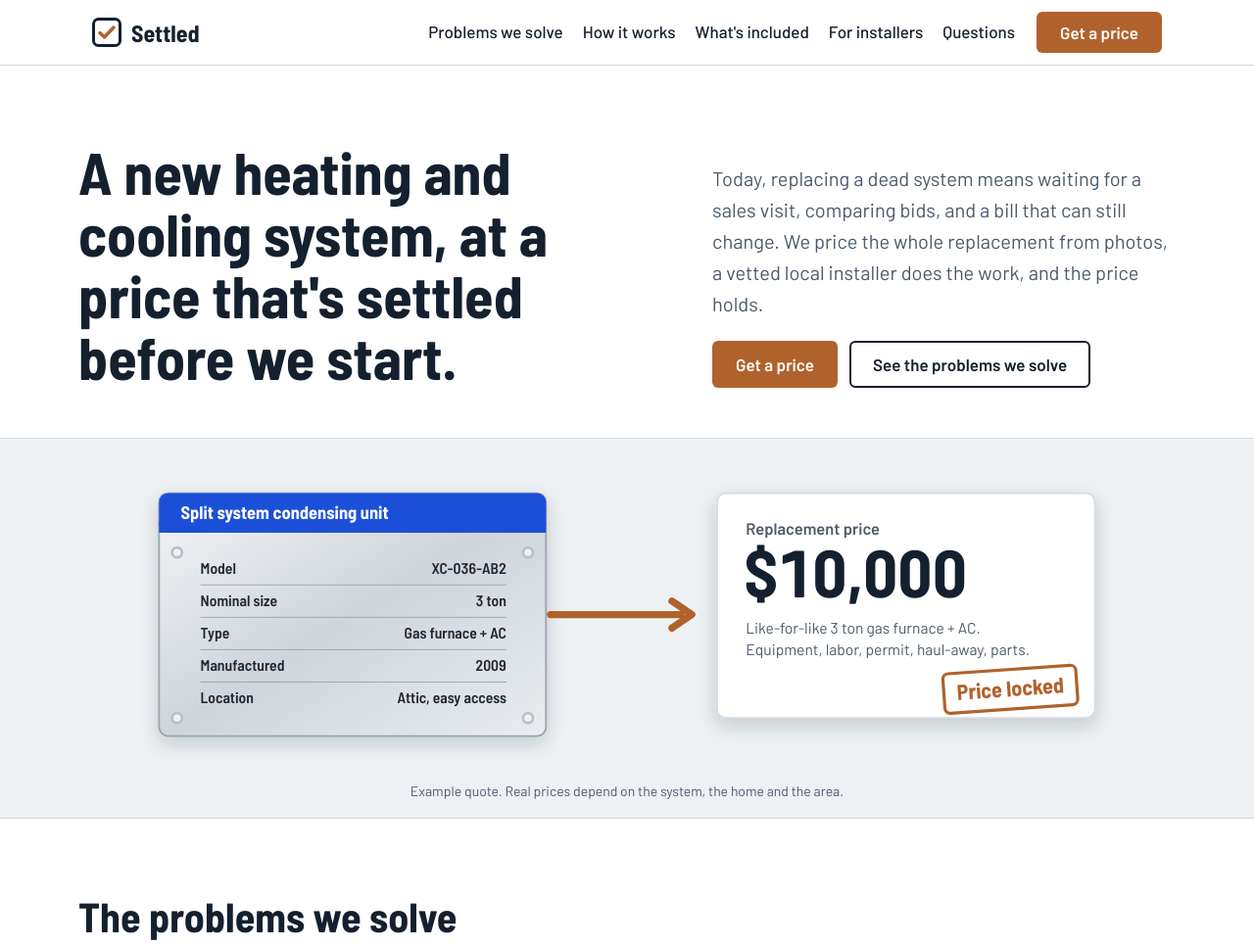
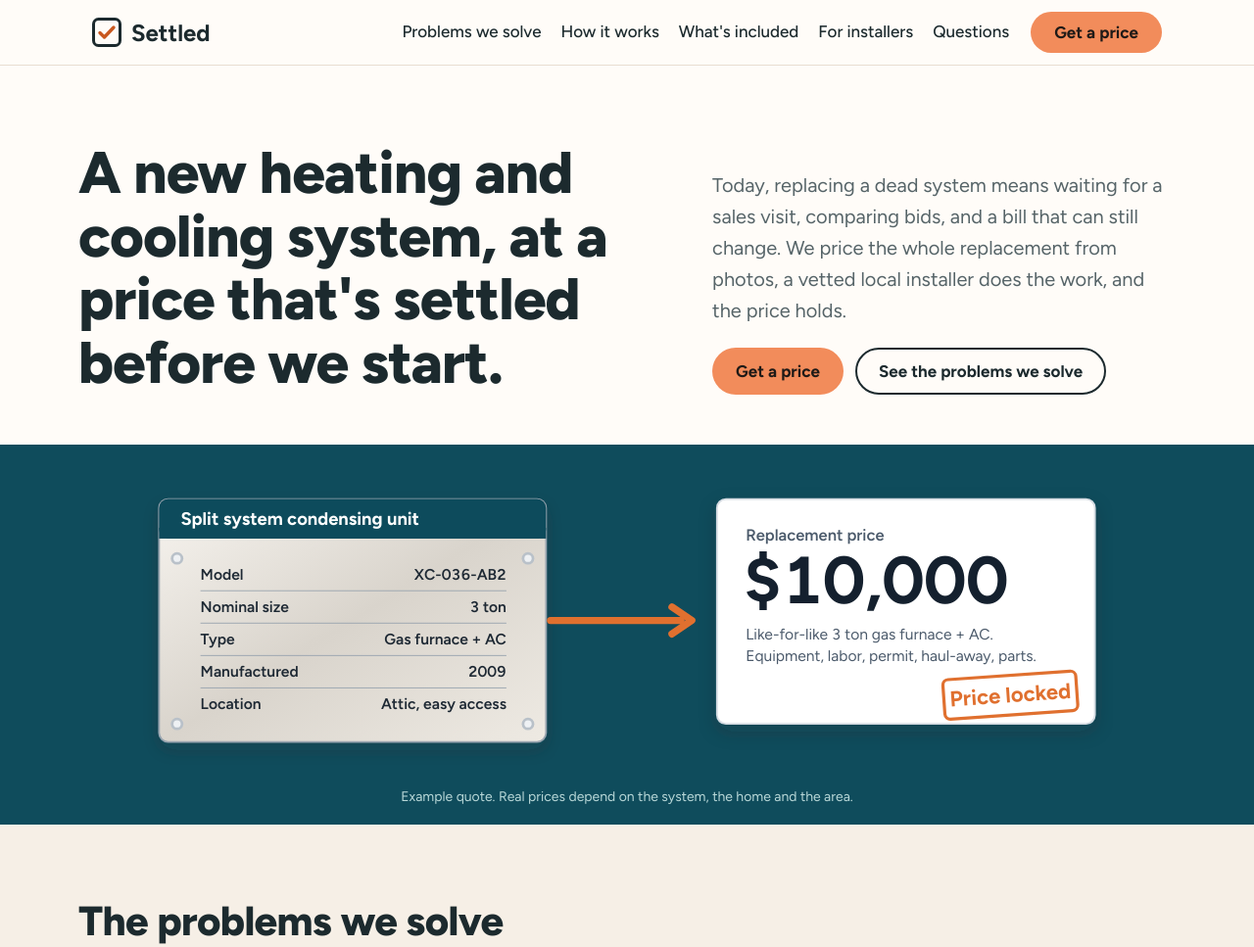
Before and after one commit to marcusmercier75-png/HVAC, a plain HTML site: page index.html in a window 1280 px wide. Shown: the top 967 px of the page at 98% size. Drawn offline with Linux system fonts and the light colour scheme.

Commit message:
Warmer palette: deep teal, apricot and sand with Figtree
Co-Authored-By: Claude Opus 5.5 <noreply@anthropic.com>
Claude-Session: https://claude.ai/code/session_01GYRBNUQix5AHAUKd66wr5y

```diff
--- a/index.html
+++ b/index.html
@@ -7,28 +7,29 @@
 <meta name="description" content="Full heating and cooling system replacements at one price, set before the work starts. For property owners, managers and agents, and the installers who do the work.">
 <link rel="preconnect" href="https://fonts.googleapis.com">
 <link rel="preconnect" href="https://fonts.gstatic.com" crossorigin>
-<link href="https://fonts.googleapis.com/css2?family=Barlow+Semi+Condensed:wght@600;700&family=Barlow:wght@400;500;600&display=swap" rel="stylesheet">
+<link href="https://fonts.googleapis.com/css2?family=Figtree:wght@400;500;600;700;800&display=swap" rel="stylesheet">
 <style>
-/* VOICE: plain, sure and calm. A contractor who tells you the number and keeps it. No hype.
+/* VOICE: warm, sure and plain. A trusted local pro who tells you the number and keeps it.
    IDEA: the equipment rating plate. The label on the old unit is the input; one fixed price is the output.
-   PICTURE: a riveted aluminum data plate feeding a quote ticket stamped "Price locked".
-   COLOUR and TYPE: white and galvanized steel, manifold-gauge blue as the field, copper line-set as the one accent. Barlow (built from plate and sign lettering).
-   LAYOUT: headline over a full-width plate-to-price band, then plain sections in one 1120px column, blue bands for the two asks. */
+   PICTURE: a riveted data plate feeding a quote ticket stamped "Price locked".
+   COLOUR and TYPE: warm white and sand, deep teal (cool air) as the field, apricot (warm air) as the accent. Figtree, heavy for headings.
+   LAYOUT: headline over a full-width plate-to-price band, then plain sections in one 1120px column, teal bands for the two asks. */
 :root{color-scheme:light dark;
-  --bg:light-dark(#ffffff,#0e141c);
-  --steel:light-dark(#eef1f4,#17202b);
-  --line:light-dark(#d5dbe2,#2a3644);
-  --ink:light-dark(#14202e,#e8edf3);
-  --soft:light-dark(#4b5a6b,#a7b3c1);
-  --blue:light-dark(#1b4fd8,#5b8cff);
-  --field:light-dark(#1b4fd8,#142a5c);
-  --copper:light-dark(#b0622c,#e08a4f);
-  --on-field:#ffffff}
+  --bg:light-dark(#fffcf8,#0f1b1e);
+  --steel:light-dark(#f6efe6,#172628);
+  --line:light-dark(#e8ded1,#2b3b3e);
+  --ink:light-dark(#1c2a2e,#f3eee7);
+  --soft:light-dark(#566468,#b4c0c1);
+  --blue:light-dark(#0f5e6e,#6fcad6);
+  --field:light-dark(#0f4c5c,#12363e);
+  --copper:light-dark(#c9581f,#f59a6a);
+  --btn:#f28c5b;--btn-ink:#1f1a17;
+  --on-field:#fffaf3}
 :root[data-theme=light]{color-scheme:light}:root[data-theme=dark]{color-scheme:dark}
 *{box-sizing:border-box;min-width:0}
 html{scroll-padding-top:72px;scroll-behavior:smooth}
-body{margin:0;background:var(--bg);color:var(--ink);font:17px/1.6 Barlow,system-ui,sans-serif;overflow-x:clip;font-variant-numeric:tabular-nums}
-h1,h2,h3{font-family:"Barlow Semi Condensed",Barlow,sans-serif;line-height:1.05;text-wrap:balance;margin:0}
+body{margin:0;background:var(--bg);color:var(--ink);font:17px/1.6 Figtree,system-ui,sans-serif;overflow-x:clip;font-variant-numeric:tabular-nums}
+h1,h2,h3{font-family:Figtree,system-ui,sans-serif;font-weight:800;letter-spacing:-.015em;line-height:1.08;text-wrap:balance;margin:0}
 h1{font-size:clamp(38px,5.6vw,60px)}
 h2{font-size:clamp(30px,3.6vw,42px);margin-bottom:14px}
 h3{font-size:22px;line-height:1.2}
@@ -38,20 +39,20 @@ a{color:var(--blue)}
 .band{padding:clamp(44px,6vw,88px) max(5vw,18px)}
 .steel{background:var(--steel)}
 .field{background:var(--field);color:var(--on-field)}
-.field p,.field li{color:#dfe7ff}
+.field p,.field li{color:#dcecea}
 .lead{font-size:20px;color:var(--soft);max-width:56ch}
-.field .lead{color:#dfe7ff}
-.btn{display:inline-flex;align-items:center;justify-content:center;min-height:48px;padding:0 22px;border-radius:6px;font:600 17px Barlow,sans-serif;text-decoration:none;border:2px solid transparent;cursor:pointer}
-.btn.main{background:var(--copper);color:#fff}
-.btn.main:hover{filter:brightness(1.08)}
+.field .lead{color:#dcecea}
+.btn{display:inline-flex;align-items:center;justify-content:center;min-height:48px;padding:0 22px;border-radius:999px;font:700 17px Figtree,system-ui,sans-serif;text-decoration:none;border:2px solid transparent;cursor:pointer}
+.btn.main{background:var(--btn);color:var(--btn-ink)}
+.btn.main:hover{background:#f59f76}
 .btn.ghost{border-color:currentColor;color:var(--ink);background:none}
 .field .btn.ghost{color:#fff}
-:focus-visible{outline:3px solid var(--copper);outline-offset:3px}
+:focus-visible{outline:3px solid var(--btn);outline-offset:3px}
 
 /* nav */
 header{position:sticky;top:0;z-index:5;background:color-mix(in srgb,var(--bg) 92%,transparent);backdrop-filter:blur(8px);border-bottom:1px solid var(--line)}
 .nav{display:flex;align-items:center;gap:22px;flex-wrap:wrap;padding:12px max(5vw,18px);max-width:1220px;margin:0 auto}
-.logo{display:flex;align-items:center;gap:10px;font:700 24px "Barlow Semi Condensed",sans-serif;color:var(--ink);text-decoration:none;margin-right:auto}
+.logo{display:flex;align-items:center;gap:10px;font:700 24px Figtree,system-ui,sans-serif;color:var(--ink);text-decoration:none;margin-right:auto}
 .nav nav{display:flex;gap:20px;flex-wrap:wrap}
 .nav nav a{color:var(--ink);text-decoration:none;font-weight:500}
 .nav nav a:hover{color:var(--blue)}
@@ -61,17 +62,17 @@ header{position:sticky;top:0;z-index:5;background:color-mix(in srgb,var(--bg) 92
 .hero{padding-top:clamp(40px,6vw,80px);padding-bottom:0}
 .hero .top{display:grid;grid-template-columns:minmax(0,1.25fr) minmax(0,1fr);gap:28px 56px;align-items:end}
 .hero .acts{display:flex;gap:12px;flex-wrap:wrap;margin-top:22px}
-.plate{margin-inline:calc(-1 * max(5vw,18px));margin-top:clamp(32px,4vw,52px);background:var(--steel);border-top:1px solid var(--line);border-bottom:1px solid var(--line)}
+.plate{margin-inline:calc(-1 * max(5vw,18px));margin-top:clamp(32px,4vw,52px);background:var(--field)}
 .fig{position:relative;max-width:1120px;margin:0 auto;padding:28px max(5vw,18px) 18px}
 .fig svg{display:block;width:100%;height:auto}
-.note{font-size:14px;color:var(--soft);text-align:center;padding-bottom:16px;margin:0 auto}
+.note{font-size:14px;color:#b9d8d8;text-align:center;padding-bottom:16px;margin:0 auto}
 #ticket{transform-box:fill-box}
 @media (prefers-reduced-motion:no-preference){#ticket{animation:slide .9s .35s cubic-bezier(.2,.8,.2,1) both}}
 @keyframes slide{from{opacity:0;transform:translateX(-40px)}to{opacity:1;transform:none}}
 
 /* contrast strip */
 .vs{display:grid;grid-template-columns:repeat(2,minmax(0,1fr));gap:20px;margin-top:26px}
-.vs div{padding:24px;border-radius:8px;border:1px solid var(--line)}
+.vs div{padding:24px;border-radius:14px;border:1px solid var(--line)}
 .vs .ours{border:2px solid var(--blue)}
 .vs h3{margin-bottom:10px}
 .vs ul{margin:0;padding-left:20px}
@@ -80,9 +81,9 @@ header{position:sticky;top:0;z-index:5;background:color-mix(in srgb,var(--bg) 92
 
 /* problems */
 .pb{display:grid;gap:22px;margin-top:30px}
-.pb article{border:1px solid var(--line);border-radius:10px;padding:clamp(18px,3vw,30px)}
+.pb article{background:var(--bg);border:1px solid var(--line);border-radius:18px;box-shadow:0 1px 0 var(--line);padding:clamp(18px,3vw,30px)}
 .pb h3{font-size:26px;margin-bottom:16px}
-.pb h4{font:600 17px Barlow,sans-serif;margin:0 0 6px}
+.pb h4{font:600 17px Figtree,system-ui,sans-serif;margin:0 0 6px}
 .pb-cols{display:grid;grid-template-columns:repeat(2,minmax(0,1fr));gap:28px}
 .pb ul{margin:0;padding-left:20px}
 .pb li{margin:8px 0}
@@ -94,11 +95,11 @@ header{position:sticky;top:0;z-index:5;background:color-mix(in srgb,var(--bg) 92
 /* steps */
 .steps{list-style:none;padding:0;margin:30px 0 0;display:grid;grid-template-columns:repeat(4,minmax(0,1fr));gap:22px;counter-reset:s}
 .steps li{counter-increment:s;border-top:3px solid var(--blue);padding-top:16px}
-.steps li::before{content:counter(s);display:block;font:700 40px/1 "Barlow Semi Condensed",sans-serif;color:var(--blue);margin-bottom:10px}
+.steps li::before{content:counter(s);display:block;font:700 40px/1 Figtree,system-ui,sans-serif;color:var(--blue);margin-bottom:10px}
 .steps p{color:var(--soft);margin:8px 0 0}
 .send{margin-top:40px;display:grid;grid-template-columns:minmax(0,1fr) minmax(0,1.4fr);gap:28px;align-items:start}
 .send ul{margin:0;padding:0;list-style:none;display:grid;gap:10px}
-.send li{display:flex;gap:12px;align-items:flex-start;background:var(--bg);border:1px solid var(--line);border-radius:6px;padding:12px 14px}
+.send li{display:flex;gap:12px;align-items:flex-start;background:var(--steel);border:1px solid var(--line);border-radius:12px;padding:12px 14px}
 .send li svg{flex:none;margin-top:3px}
 
 /* who */
@@ -113,27 +114,27 @@ header{position:sticky;top:0;z-index:5;background:color-mix(in srgb,var(--bg) 92
 .cover li{padding:10px 0;border-bottom:1px solid var(--line);display:flex;gap:12px}
 .cover li b{flex:none;width:22px;color:var(--blue)}
 .cover .extra li b{color:var(--copper)}
-.factors{margin-top:36px;padding:22px 24px;border-left:4px solid var(--copper);background:var(--steel);border-radius:0 6px 6px 0}
+.factors{margin-top:36px;padding:22px 24px;border-left:4px solid var(--copper);background:var(--steel);border-radius:0 12px 12px 0}
 .factors p{margin:0}
 
 /* example timeline */
 .tl{list-style:none;margin:26px 0 0;padding:0;max-width:760px}
 .tl li{display:grid;grid-template-columns:7.5em minmax(0,1fr);gap:18px;padding:14px 0;border-bottom:1px solid rgba(255,255,255,.22)}
-.tl b{font:700 20px "Barlow Semi Condensed",sans-serif;color:#fff;white-space:nowrap}
-.tl span{color:#dfe7ff}
+.tl b{font:700 20px Figtree,system-ui,sans-serif;color:#fff;white-space:nowrap}
+.tl span{color:#dcecea}
 .tl .price{font-weight:700;color:#fff;white-space:nowrap}
 
 /* installers */
 .pros{display:grid;grid-template-columns:minmax(0,1.1fr) minmax(0,1fr);gap:48px;align-items:start}
 .pros ul{margin:0;padding:0;list-style:none;display:grid;gap:14px}
-.pros li{padding:16px 18px;border:1px solid var(--line);border-radius:6px}
+.pros li{padding:16px 18px;border:1px solid var(--line);border-radius:14px;background:var(--steel)}
 .pros li strong{display:block;font-size:18px}
 .pros li span{color:var(--soft)}
 
 /* faq */
 .faq{max-width:780px;margin-top:20px}
 .faq details{border-bottom:1px solid var(--line)}
-.faq summary{cursor:pointer;padding:18px 0;font:600 20px "Barlow Semi Condensed",sans-serif;list-style:none;display:flex;justify-content:space-between;gap:16px}
+.faq summary{cursor:pointer;padding:18px 0;font:600 20px Figtree,system-ui,sans-serif;list-style:none;display:flex;justify-content:space-between;gap:16px}
 .faq summary::-webkit-details-marker{display:none}
 .faq summary::after{content:"+";color:var(--blue);font-size:26px;line-height:1}
 .faq details[open] summary::after{content:"\2212"}
@@ -141,10 +142,10 @@ header{position:sticky;top:0;z-index:5;background:color-mix(in srgb,var(--bg) 92
 
 /* form */
 .formgrid{display:grid;grid-template-columns:minmax(0,1fr) minmax(0,1.3fr);gap:48px;align-items:start}
-form{background:var(--bg);color:var(--ink);border-radius:10px;padding:clamp(20px,3vw,32px);display:grid;gap:16px}
+form{background:var(--bg);color:var(--ink);border-radius:18px;padding:clamp(20px,3vw,32px);display:grid;gap:16px}
 .row2{display:grid;grid-template-columns:repeat(2,minmax(0,1fr));gap:16px}
 label{display:grid;gap:6px;font-weight:600;font-size:15px}
-input,select,textarea{font:16px Barlow,sans-serif;min-height:46px;padding:10px 12px;border:1px solid var(--line);border-radius:6px;background:var(--bg);color:var(--ink);width:100%}
+input,select,textarea{font:16px Figtree,system-ui,sans-serif;min-height:46px;padding:10px 12px;border:1px solid var(--line);border-radius:6px;background:var(--bg);color:var(--ink);width:100%}
 textarea{min-height:90px;resize:vertical}
 fieldset{border:0;padding:0;margin:0}
 legend{font-weight:600;font-size:15px;margin-bottom:8px}
@@ -157,7 +158,7 @@ legend{font-weight:600;font-size:15px;margin-bottom:8px}
 .done.show{display:block}
 .done p{margin:0 0 8px}
 .small{font-size:14px;color:var(--soft)}
-.field .small{color:#c9d6ff}
+.field .small{color:#b9d8d8}
 
 footer{padding:36px max(5vw,18px);border-top:1px solid var(--line);color:var(--soft);font-size:15px}
 footer .wrap{display:flex;flex-wrap:wrap;gap:12px 28px;justify-content:space-between}
@@ -216,20 +217,20 @@ footer .wrap{display:flex;flex-wrap:wrap;gap:12px 28px;justify-content:space-bet
         <title id="figt">The label from an old 3-ton system turns into one fixed replacement price of $10,000.</title>
         <defs>
           <linearGradient id="alu" x1="0" y1="0" x2="1" y2="1">
-            <stop offset="0" stop-color="#f4f6f8"/><stop offset=".5" stop-color="#cfd5db"/><stop offset="1" stop-color="#e9edf0"/>
+            <stop offset="0" stop-color="#f7f4ef"/><stop offset=".5" stop-color="#d9d4cc"/><stop offset="1" stop-color="#eeeae3"/>
           </linearGradient>
-          <filter id="sh" x="-10%" y="-10%" width="130%" height="140%"><feDropShadow dx="0" dy="8" stdDeviation="10" flood-color="#0b1a2b" flood-opacity=".18"/></filter>
+          <filter id="sh" x="-10%" y="-10%" width="130%" height="140%"><feDropShadow dx="0" dy="8" stdDeviation="10" flood-color="#3a2a1c" flood-opacity=".18"/></filter>
           <g id="rivet"><circle r="7" fill="#b9c1c9"/><circle r="4" fill="#eef1f4"/></g>
         </defs>
 
         <!-- rating plate -->
         <g filter="url(#sh)">
           <rect x="20" y="30" width="430" height="270" rx="10" fill="url(#alu)" stroke="#9aa5b0" stroke-width="2"/>
-          <rect x="20" y="30" width="430" height="44" rx="10" fill="#1b4fd8"/>
-          <rect x="20" y="62" width="430" height="12" fill="#1b4fd8"/>
+          <rect x="20" y="30" width="430" height="44" rx="10" fill="#0f4c5c"/>
+          <rect x="20" y="62" width="430" height="12" fill="#0f4c5c"/>
         </g>
         <use href="#rivet" x="40" y="96"/><use href="#rivet" x="430" y="96"/><use href="#rivet" x="40" y="280"/><use href="#rivet" x="430" y="280"/>
-        <g font-family="Barlow Semi Condensed, sans-serif" fill="#1d2833">
+        <g font-family="Figtree, sans-serif" fill="#1d2833">
           <text x="44" y="59" fill="#fff" font-size="20" font-weight="700">Split system condensing unit</text>
           <g font-size="17" font-weight="600">
             <text x="66" y="120">Model</text><text x="406" y="120" text-anchor="end">XC-036-AB2</text>
@@ -243,8 +244,8 @@ footer .wrap{display:flex;flex-wrap:wrap;gap:12px 28px;justify-content:space-bet
 
         <!-- copper line between -->
         <g id="arrow">
-        <path d="M455 165 C 520 165, 540 165, 600 165" fill="none" stroke="#b0622c" stroke-width="8" stroke-linecap="round"/>
-        <path d="M590 150 L 612 165 L 590 180" fill="none" stroke="#b0622c" stroke-width="8" stroke-linecap="round" stroke-linejoin="round"/>
+        <path d="M455 165 C 520 165, 540 165, 600 165" fill="none" stroke="#e0702f" stroke-width="8" stroke-linecap="round"/>
+        <path d="M590 150 L 612 165 L 590 180" fill="none" stroke="#e0702f" stroke-width="8" stroke-linecap="round" stroke-linejoin="round"/>
         </g>
 
         <!-- quote ticket -->
@@ -252,15 +253,15 @@ footer .wrap{display:flex;flex-wrap:wrap;gap:12px 28px;justify-content:space-bet
           <g filter="url(#sh)">
             <rect x="640" y="30" width="420" height="250" rx="10" fill="#ffffff" stroke="#d5dbe2" stroke-width="2"/>
           </g>
-          <g font-family="Barlow, sans-serif" fill="#14202e">
+          <g font-family="Figtree, sans-serif" fill="#14202e">
             <text x="672" y="76" font-size="18" font-weight="600" fill="#4b5a6b">Replacement price</text>
-            <text x="670" y="146" font-family="Barlow Semi Condensed, sans-serif" font-size="74" font-weight="700">$10,000</text>
+            <text x="670" y="146" font-family="Figtree, sans-serif" font-size="74" font-weight="700">$10,000</text>
             <text x="672" y="186" font-size="17" fill="#4b5a6b">Like-for-like 3 ton gas furnace + AC.</text>
             <text x="672" y="210" font-size="17" fill="#4b5a6b">Equipment, labor, permit, haul-away, parts.</text>
           </g>
           <g transform="rotate(-4 966 248)">
-            <rect x="892" y="226" width="148" height="44" rx="6" fill="none" stroke="#b0622c" stroke-width="3.5"/>
-            <text x="966" y="256" text-anchor="middle" font-family="Barlow Semi Condensed, sans-serif" font-size="24" font-weight="700" fill="#b0622c">Price locked</text>
+            <rect x="892" y="226" width="148" height="44" rx="6" fill="none" stroke="#e0702f" stroke-width="3.5"/>
+            <text x="966" y="256" text-anchor="middle" font-family="Figtree, sans-serif" font-size="24" font-weight="700" fill="#e0702f">Price locked</text>
           </g>
         </g></g>
       </svg>
@@ -269,7 +270,7 @@ footer .wrap{display:flex;flex-wrap:wrap;gap:12px 28px;justify-content:space-bet
   </div>
 </section>
 
-<section class="band" id="problems">
+<section class="band steel" id="problems">
   <div class="wrap">
     <h2>The problems we solve</h2>
     <p class="lead">When a heating or cooling system dies, the owner needs a new one fast. But getting a price means waiting for a salesperson to come out, comparing bids, and hoping the final bill matches. For anyone who owns or manages more than one property, this happens again and again, and every time it starts from scratch.</p>
@@ -328,7 +329,7 @@ footer .wrap{display:flex;flex-wrap:wrap;gap:12px 28px;justify-content:space-bet
   </div>
 </section>
 
-<section class="band steel" id="how">
+<section class="band" id="how">
   <div class="wrap">
     <h2>How it works</h2>
     <p class="lead">We replace whole systems and nothing else. No repairs, no upsell. That focus is what lets us price a job from photos.</p>
```
